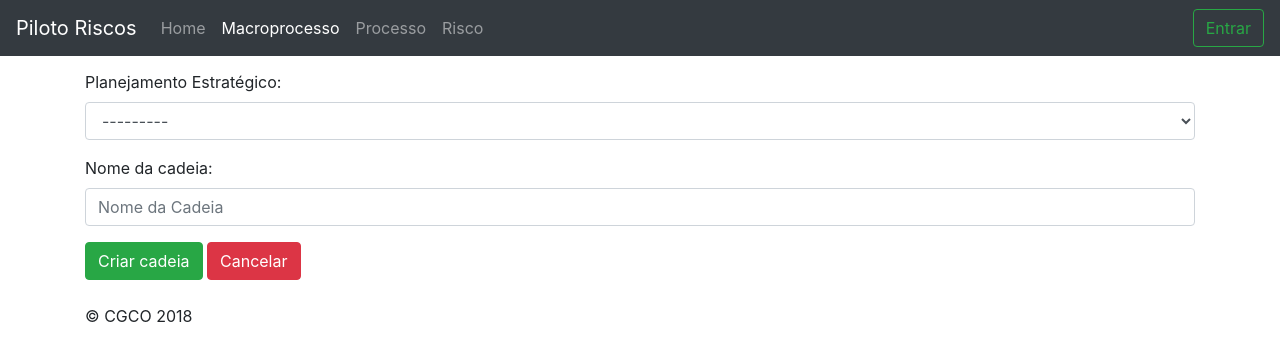
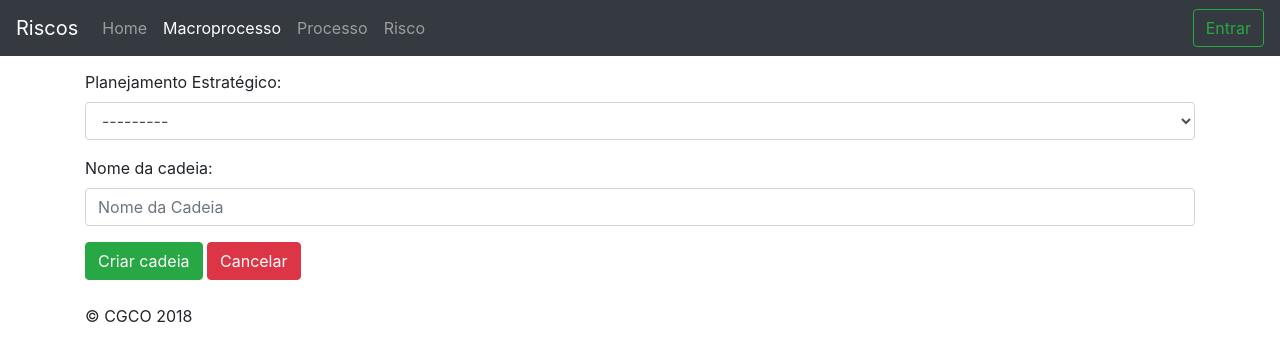
Before and after one commit to luisapuppin/riscos, a Django app: page /riscos/cadeia/criar/ in a window 1280 px wide. Shown: the top 361 px of the page. Run offline with Django 3.2, Linux system fonts and the light colour scheme; data that the repository does not hold is empty; some libraries are stand-ins or nearby versions.

Commit message:
Algumas alterações na barra superior

```diff
--- a/riscos/templates/riscos/base.html
+++ b/riscos/templates/riscos/base.html
@@ -6,7 +6,7 @@
 <head>
     <meta charset="utf-8">
     <meta name="viewport" content="width=device-width, initial-scale=1, shrink-to-fit=no">
-    <title> Projeto Piloto Riscos </title>
+    <title> Sistema Integrado de Riscos </title>
     <link rel="stylesheet" type="text/css" href="{% static 'riscos/fontawesome/fontawesome-all.min.css' %}" />
     <link rel="stylesheet" type="text/css" href="{% static 'riscos/bootstrap-4.0.0-dist/css/bootstrap.min.css' %}" />
     <script src="{% static 'riscos/jquery/jquery-3.3.1.min.js' %}"></script>
--- a/riscos/templates/riscos/header.html
+++ b/riscos/templates/riscos/header.html
@@ -1,5 +1,5 @@
 <nav class="navbar navbar-expand-md navbar-dark fixed-top bg-dark">
-    <a class="navbar-brand" href="{% url 'riscos:index' %}">Piloto Riscos</a>
+    <a class="navbar-brand" href="{% url 'riscos:index' %}">Riscos</a>
     <button class="navbar-toggler" type="button" data-toggle="collapse" data-target="#navbarsExampleDefault" aria-controls="navbarsExampleDefault" aria-expanded="false" aria-label="Toggle navigation">
         <span class="navbar-toggler-icon"></span>
       </button>
--- a/riscos/templates/riscos/piloto.html
+++ b/riscos/templates/riscos/piloto.html
@@ -1,5 +1,3 @@
 <div class="container">
-    <h1 class="display-3">Projeto Piloto</h1>
-    <h1 class="display-4">Sistema de Gestão de Riscos</h1><br>
-    <p>Projeto piloto do Sistema de Gestão de Riscos desenvolvido pela equipe da CGCO/SE/MAPA</p>
+    <h1 class="display-4">Sistema Integrado de Riscos</h1>
 </div>
```
